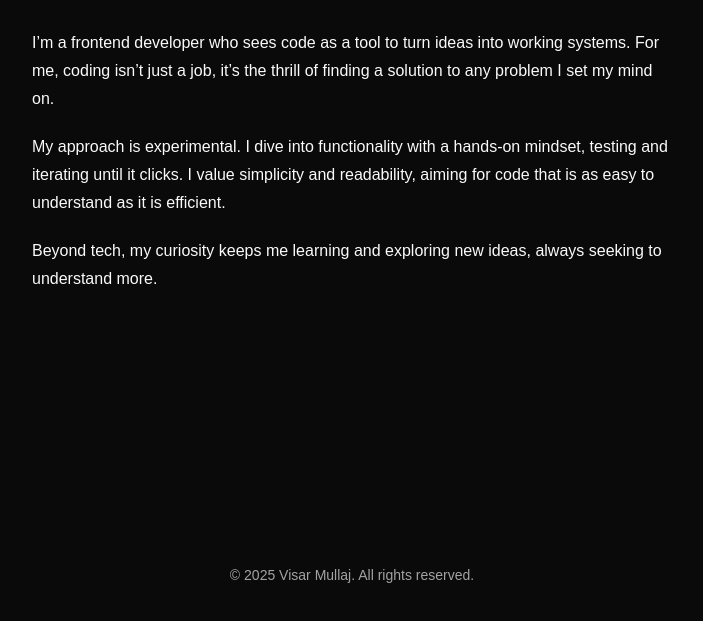
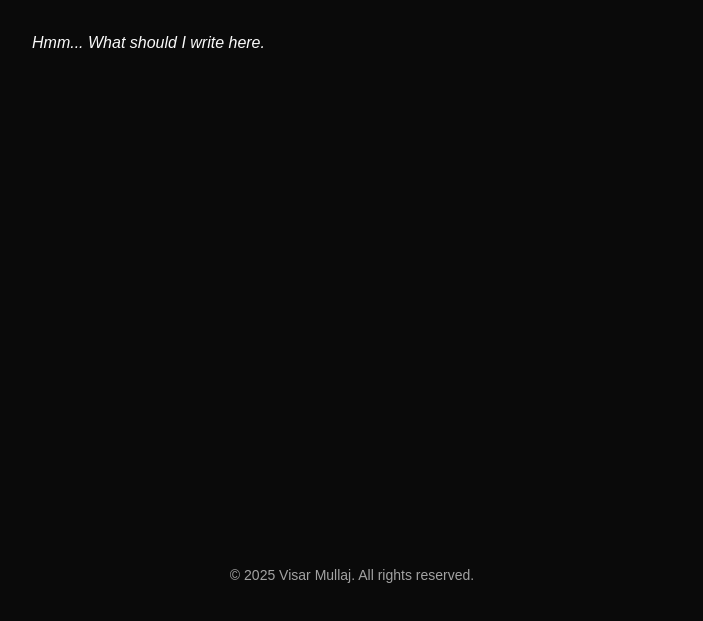
Before and after one commit to Notava1ble/Notava1ble.github.io, an Astro site: page /about in a window 1280 px wide. Shown: the part 167-788 px from the top of the page, without its empty margins (288-991 px from the left). Built offline with nearby package versions, Linux system fonts and the light colour scheme; Astro itself is replaced by a stand-in of ours.

Commit message:
Remove the cringy about

```diff
--- a/src/components/sections/About.astro
+++ b/src/components/sections/About.astro
@@ -5,19 +5,5 @@
   <h1>
     About <span class="text-red-400" transition:name="name">Visar Mullaj</span>
   </h1>
-  <p>
-    I’m a frontend developer who sees code as a tool to turn ideas into working
-    systems. For me, coding isn’t just a job, it’s the thrill of finding a
-    solution to any problem I set my mind on.
-  </p>
-  <p>
-    My approach is experimental. I dive into functionality with a hands-on
-    mindset, testing and iterating until it clicks. I value simplicity and
-    readability, aiming for code that is as easy to understand as it is
-    efficient.
-  </p>
-  <p>
-    Beyond tech, my curiosity keeps me learning and exploring new ideas, always
-    seeking to understand more.
-  </p>
+  <p class="italic">Hmm... What should I write here.</p>
 </article>
```
